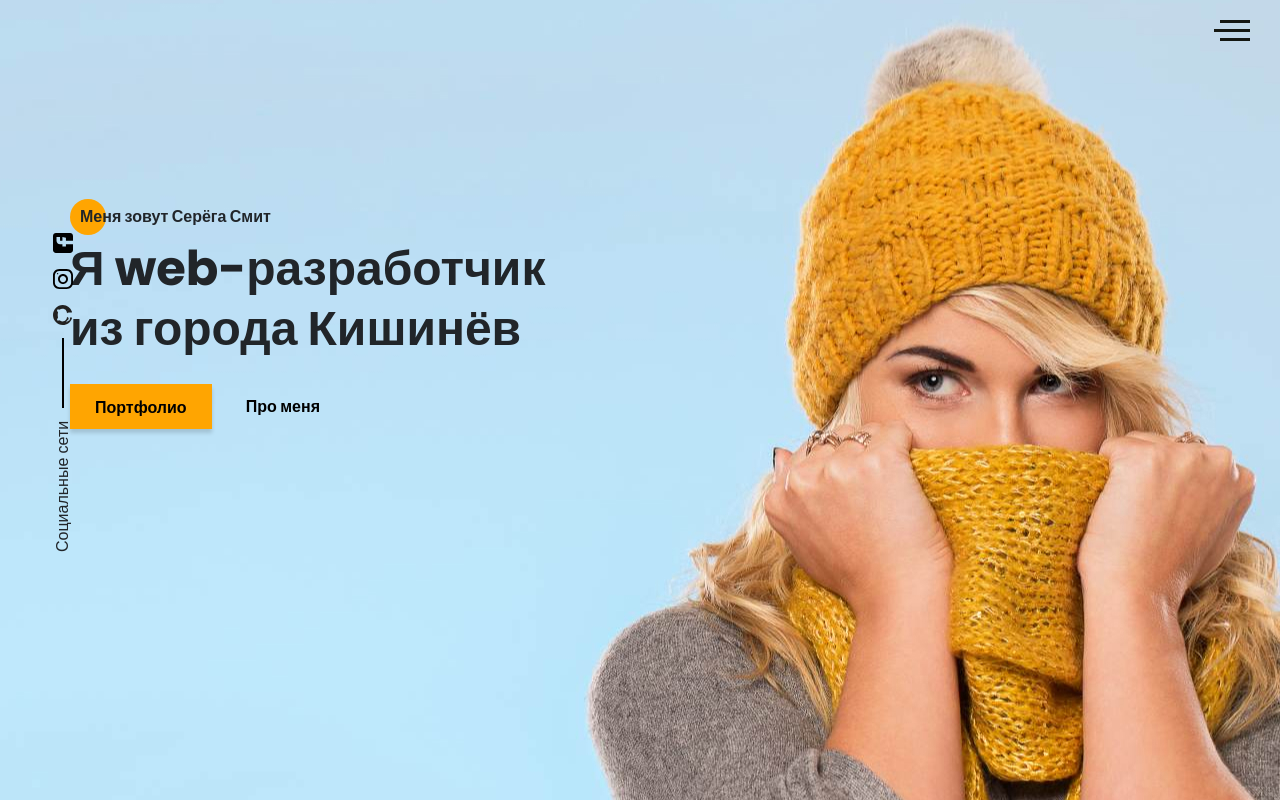
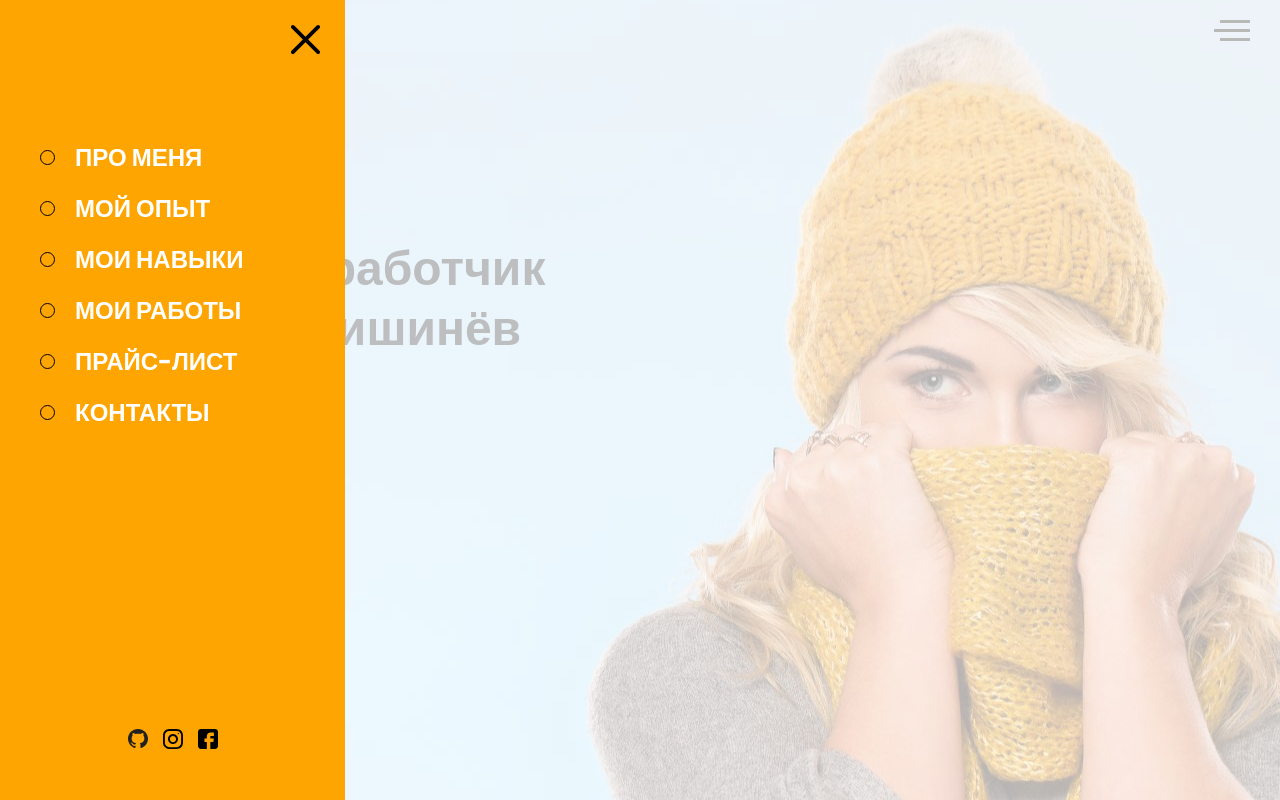
Before and after one commit to manalachi/projectPortfolio, a website: page src/index.html in a window 1280 px wide. Both pictures are taken after a click on the element 1232 px from the left and 30 px from the top of the page. Drawn offline with nearby package versions, Linux system fonts and the light colour scheme; files that its build step writes are made by us from their sources; files whose address does not match are found by name.

Commit message:
add script toggle menu

```diff
--- a/src/js/script.js
+++ b/src/js/script.js
@@ -0,0 +1,12 @@
+const hamburger = document.querySelector(".hamburger"),
+      menu = document.querySelector(".menu"),
+      closeElem = document.querySelector(".menu__close");
+
+
+hamburger.addEventListener('click', () => {
+    menu.classList.add('active');
+});
+
+closeElem.addEventListener('click', () => {
+    menu.classList.remove('active');
+})
--- a/src/sass/blocks/_menu.scss
+++ b/src/sass/blocks/_menu.scss
@@ -28,12 +28,11 @@
     z-index: 10;
     visibility: hidden;
     opacity: 0;
-    transform: all .6s;
+    transition: all .6s;
     &.active {
         left: 0;
         visibility: visible;
         opacity: 1;
-
     }
     &__block {
         position: relative;
```
Also changed, not shown: dist/css/style.min.css, dist/js/script.js.
